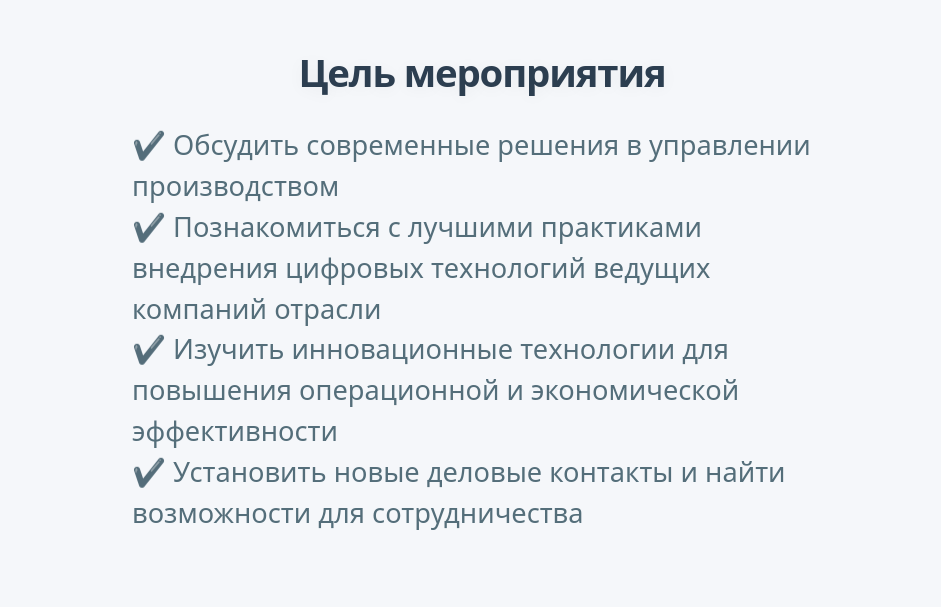
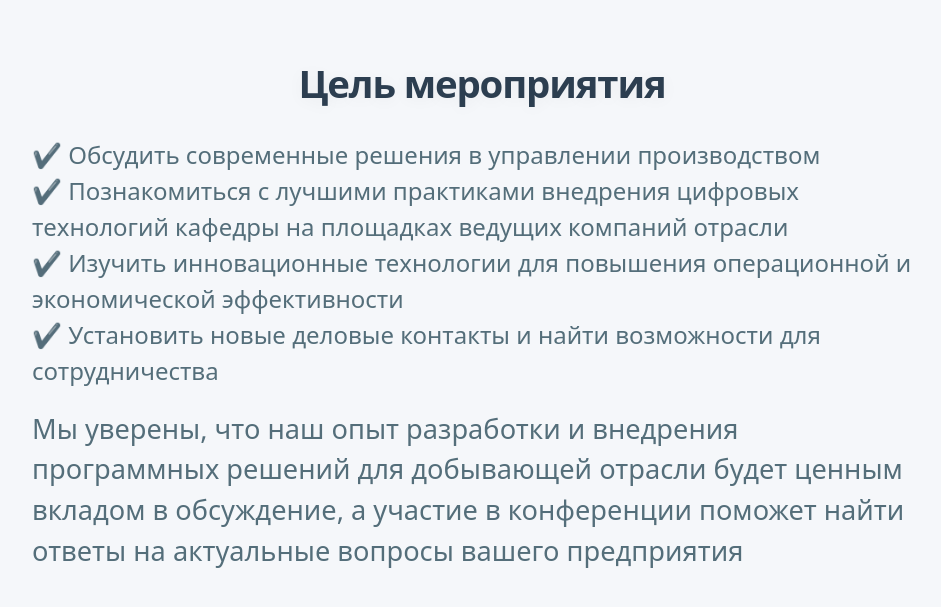
Before and after one commit to rjornd/conference-site, a React (Vite) app: page / in a window 1280 px wide. Shown: the part 1833-2440 px from the top of the page, without its empty margins (158-1099 px from the left). Built offline with nearby package versions, Linux system fonts and the light colour scheme.

Commit message:
доработки

```diff
--- a/src/App.jsx
+++ b/src/App.jsx
@@ -54,14 +54,14 @@ const sections = [
   {
     type: 'participants',
     title: 'Конференция 2025',
-    content: 'Мы рады пригласить вас принять участие в профессиональной конференции, посвящённой обмену опытом в области оптимизации и повышения эффективности бизнес-процессов в горнодобывающей промышленности.',
+    content: 'Мы рады пригласить вас принять участие в профессиональной конференции пользователей программных продуктов кафедры МДГиГИС, посвящённой обмену опытом в области оптимизации и повышения эффективности бизнес-процессов в горнодобывающей промышленности',
     //image:
     bg: '',
   },
   {
     type: 'purpose',
     title: 'Цель мероприятия',
-    content: '✔️ Обсудить современные решения в управлении производством \n ✔️ Познакомиться с лучшими практиками внедрения цифровых технологий ведущих компаний отрасли \n ✔️ Изучить инновационные технологии для повышения операционной и экономической эффективности\n ✔️ Установить новые деловые контакты и найти возможности для сотрудничества',
+    content: '✔️ Обсудить современные решения в управлении производством \n ✔️ Познакомиться с лучшими практиками внедрения цифровых технологий кафедры на площадках ведущих компаний отрасли \n ✔️ Изучить инновационные технологии для повышения операционной и экономической эффективности\n ✔️ Установить новые деловые контакты и найти возможности для сотрудничества',
     //image:
     bg: 'bc-gradient',
   },
@@ -75,8 +75,8 @@ const sections = [
   },
   {
     type: 'location',
-    title: 'Как добраться',
-    content: 'Адрес: Пермь, Комсомольский проспект, 29',
+    title: 'Дата и место проведения',
+    content: '11-12 сентября 2025 г',
     bg: 'bc-gradient',
     mapSection: true, // специальный флаг для секции с картой
   },
@@ -180,6 +180,7 @@ function Header() {
 function MapSection(section) {
   return section.mapSection ? (
     (
+
     <div
     style={{
       width: '100%',
@@ -188,6 +189,9 @@ function MapSection(section) {
       position: 'relative',
     }}
       >
+        <div
+       className="section-content"
+      >г. Пермь, Комсомольский проспект, 29, кафедра МДГиГИС Пермского Политеха</div>
   <div
     style={{
       position: 'absolute',
@@ -213,6 +217,7 @@ function MapSection(section) {
   <YandexMap />
       </div>
   )) : null
+
 }
 
 
@@ -257,10 +262,15 @@ function App() {
             <div className="section-title">{section.title}</div>
 
              {section.type === 'purpose' ? (
-              <div className="section-content" style={{ textAlign: 'left', margin: '0 auto', maxWidth: 700 }}>
+              <div className="section-content-small" style={{ textAlign: 'left', margin: '0 auto'}}>
           {String(section.content).split('\n').map((line, i) => (
             <span key={i} style={{ display: 'block' }}>{line}</span>
           ))}
+          <div className="section-content"
+          style={{marginTop: 20, textAlign: 'left'}}
+          >
+            Мы уверены, что наш опыт разработки и внедрения программных решений для добывающей отрасли будет ценным вкладом в обсуждение, а участие в конференции поможет найти ответы на актуальные вопросы вашего предприятия
+          </div>
               </div>
              ) : (
               <div className="section-content">{section.content}</div>
@@ -268,7 +278,7 @@ function App() {
 
             {section.type === 'header' && (
               <div className="section-content">
-              <p>Приглашает принять участие</p>
+              <p>Предлагает принять участие в конференции</p>
               </div>
             )}
 
@@ -297,6 +307,7 @@ function App() {
           >
             * Организационный взнос за участие не предусмотрен
           </div>
+
            <button className="small-action-btn"
            onClick={e => {
               window.open(doc, '_blank', 'noopener,noreferrer')
@@ -305,6 +316,7 @@ function App() {
            >Получить программу</button>
               </>
             )}
+
 
             {section.type === 'contact' && (
              <div className="section-content" style={{ display: 'flex', flexDirection: 'column', alignItems: 'center', gap: '12px' }}>
@@ -320,6 +332,12 @@ function App() {
                   gartanastasiya90@gmail.com
                 </a>
               </p>
+              <p>
+                cот.: +7-919-492-44-58
+              </p>
+               <p>
+                Гарт Анастасия Андреевна, менеджер по работе с клиентами
+              </p>
             </div>
             )}
           </section>
--- a/src/mdggisStyle.css
+++ b/src/mdggisStyle.css
@@ -86,6 +86,18 @@
   transform: translateY(40px);
   transition: opacity 0.8s cubic-bezier(0.4,0,0.2,1), transform 0.8s cubic-bezier(0.4,0,0.2,1);
 }
+
+.section-content-small {
+  font-size: 1.2rem;
+  max-width: 700px;
+  color: var(--text-secondary);
+  text-align: center;
+  margin-bottom: 2rem;
+  opacity: 0;
+  transform: translateY(40px);
+  transition: opacity 0.8s cubic-bezier(0.4,0,0.2,1), transform 0.8s cubic-bezier(0.4,0,0.2,1);
+}
+
 
 .bc-gradient {
   background: var(--background-alt);
@@ -222,7 +234,8 @@ body {
 }
 
 .section.in-view .section-title,
-.section.in-view .section-content {
+.section.in-view .section-content,
+.section.in-view .section-content-small{
   opacity: 1;
   transform: translateY(0);
 }
@@ -287,6 +300,11 @@ body {
     max-width: 900px;
   }
 
+  .section-content-small {
+    font-size: 1.5rem;
+    max-width: 900px;
+  }
+
   .main-action-btn {
     font-size: 1.25rem;
     padding: 1em 2.5em;
```
Also changed, not shown: 3 other files (tests, documents, lock files or other folders).
